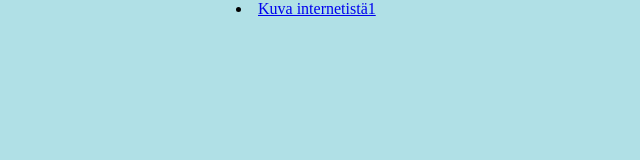
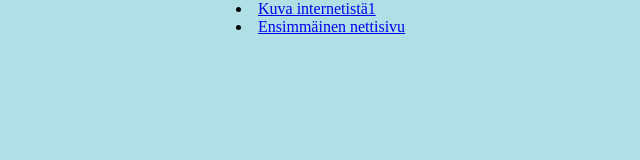
Before and after one commit to OnniVaananen/OnniVaananen.github.io, a plain HTML site: page Harjoitus.html in a window 1280 px wide. Shown: the whole page, without its empty margins (54-694 px from the left). Drawn offline with Linux system fonts and the light colour scheme; files that its build step writes are made by us from their sources.

Commit message:
Update Harjoitus.html

```diff
--- a/Harjoitus.html
+++ b/Harjoitus.html
@@ -8,6 +8,7 @@
 <body>
 
     <li><a href="Kuvainternetistä\piirräinternet.jpg">Kuva internetistä1</a></li>
+    <li><a href="Ensimmäinen nettisivu\index.html">Ensimmäinen nettisivu</a></li>
 
 
 </body>
```
